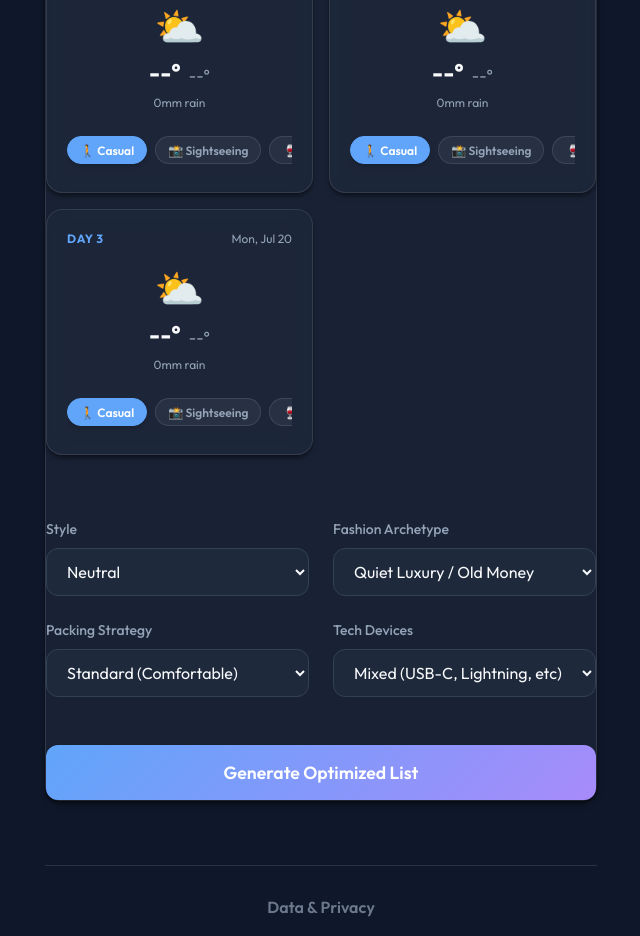
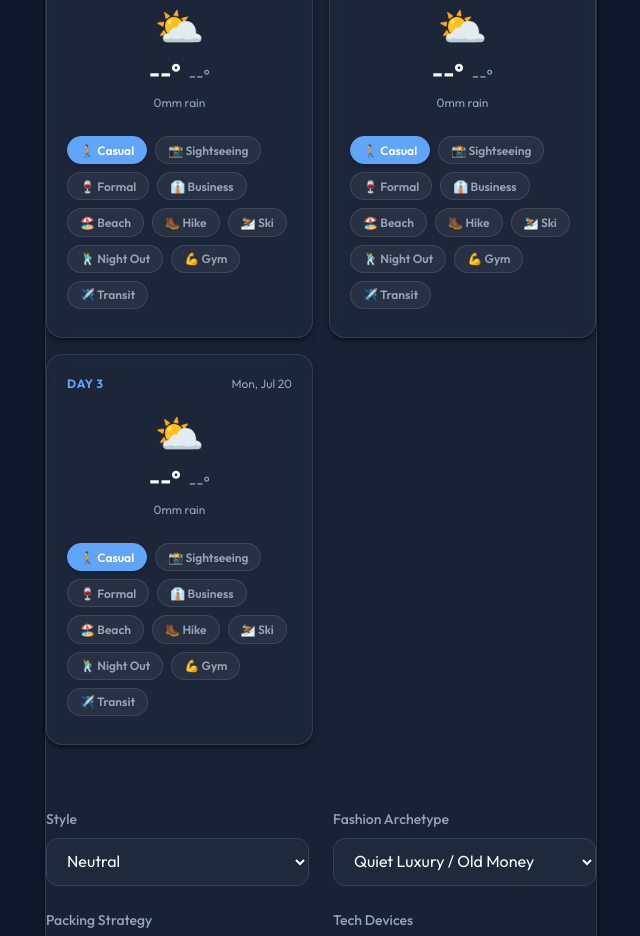
Before and after one commit to jf1shh/Travel-Packing-Optimizer, a React (Vite) app: page / in a window 1280 px wide. Shown: the part 980-1916 px from the top of the page, without its empty margins (319-959 px from the left). Built offline with nearby package versions, Linux system fonts and the light colour scheme.

Commit message:
style: fix activity pills getting cut off by using flex-wrap

```diff
--- a/src/components/TripForm.jsx
+++ b/src/components/TripForm.jsx
@@ -437,7 +437,7 @@ const handleIcsUpload = (e) => {
                       ))}
                     </select>
                   )}
-                  <div className="activity-tags-container" style={{ display: 'flex', gap: '0.5rem', overflowX: 'auto', paddingBottom: '0.5rem', marginTop: '0.25rem', WebkitOverflowScrolling: 'touch', scrollbarWidth: 'none' }}>
+                  <div className="activity-tags-container" style={{ display: 'flex', flexWrap: 'wrap', gap: '0.5rem', paddingBottom: '0.5rem', marginTop: '0.25rem' }}>
                     {ACTIVITY_OPTIONS.map(opt => {
                       const guessed = dailyActivities[i] === null ? guessActivityFromDestination(dailyDestinations[i] || destinations[0]) : null;
                       const isSelected = dailyActivities[i] === opt.value || (dailyActivities[i] === null && guessed === opt.value) || (dailyActivities[i] === null && guessed === '' && opt.value === '');
```
